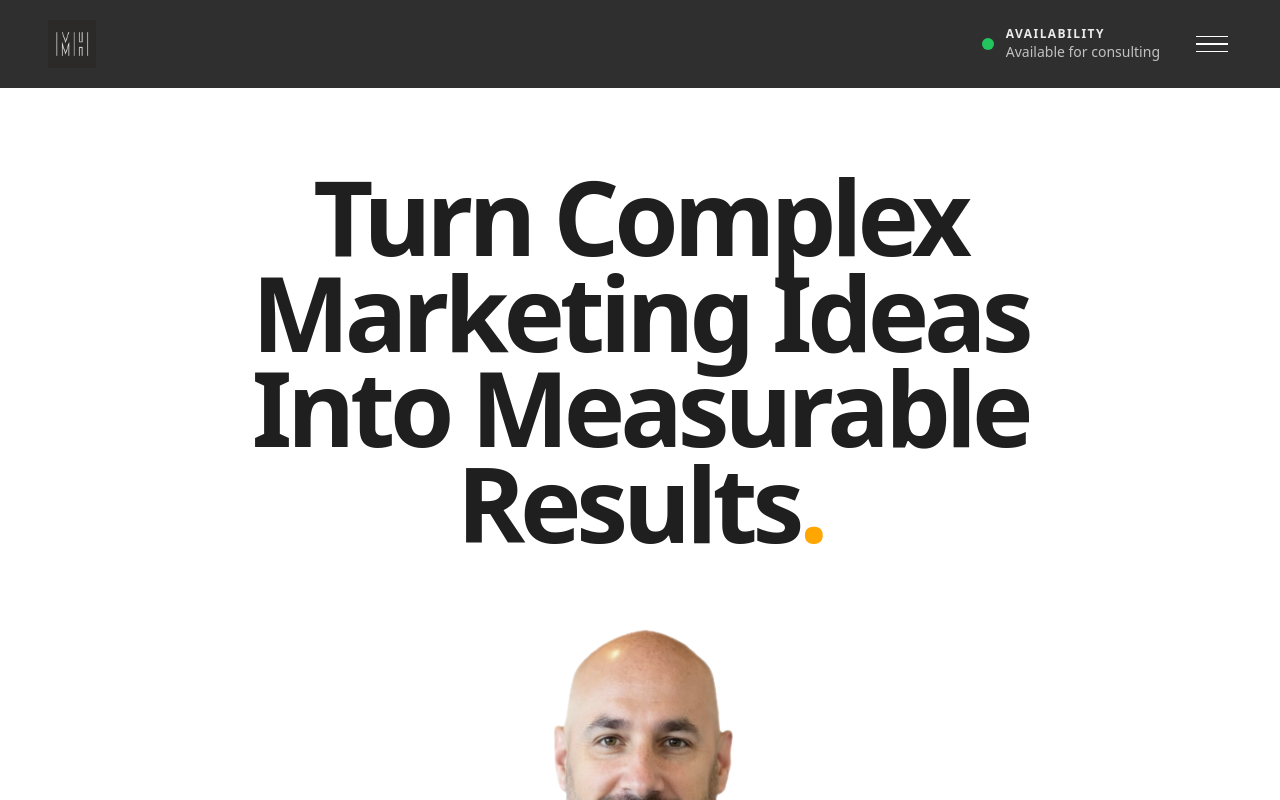
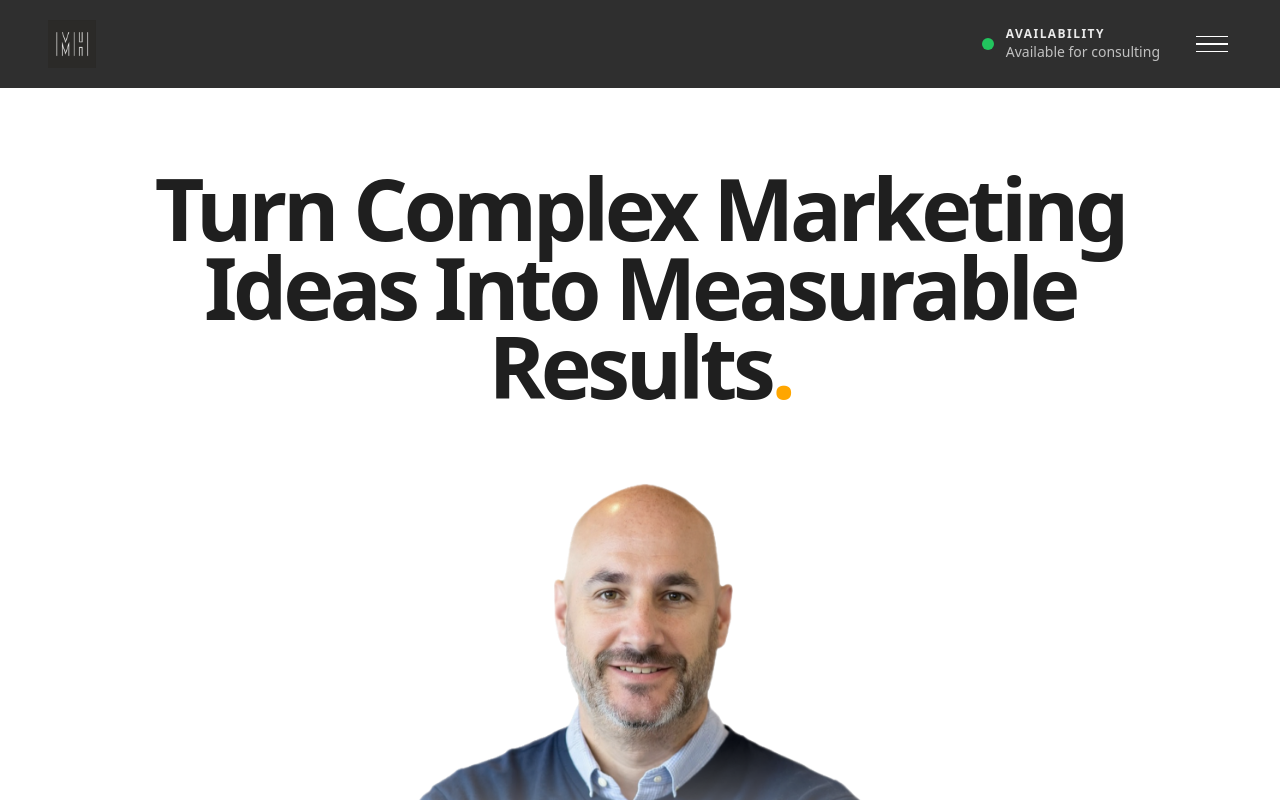
Before and after one commit to mrh1976/mherron, a React (Vite) app: page / in a window 1280 px wide. Shown: the top 800 px of the page. Built offline with nearby package versions, Linux system fonts and the light colour scheme.

Commit message:
Update Index.tsx

```diff
--- a/client/pages/Index.tsx
+++ b/client/pages/Index.tsx
@@ -522,9 +522,8 @@ export default function Index() {
   <div className="max-w-[1280px] mx-auto px-5 sm:px-8 lg:px-10 pt-12 sm:pt-16 lg:pt-20 pb-24 text-center">
 
     {/* Headline */}
-    <h1 className="max-w-[1100px] mx-auto text-[46px] sm:text-[72px] lg:text-[104px] leading-[0.92] font-bold tracking-[-0.05em] text-[#1f1f1f]">
+    <h1 className="max-w-[1100px] mx-auto text-[46px] sm:text-[72px] lg:text-[86px] leading-[0.92] font-bold tracking-[-0.05em] text-[#1f1f1f]">
       Turn Complex Marketing Ideas
-      <br />
       Into Measurable Results
       <span className="text-orange">.</span>
     </h1>
```
